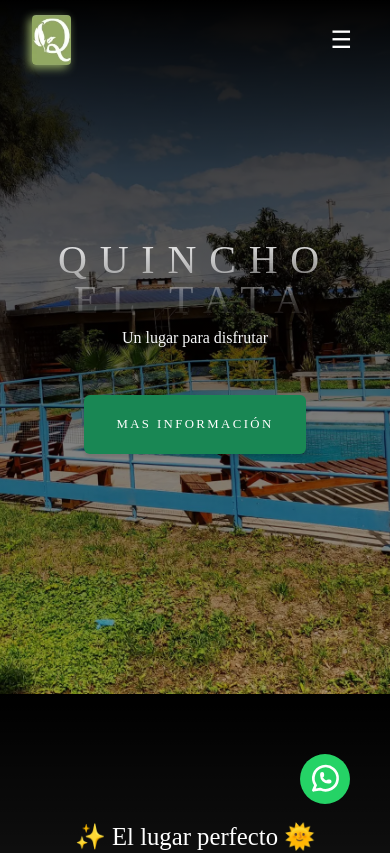
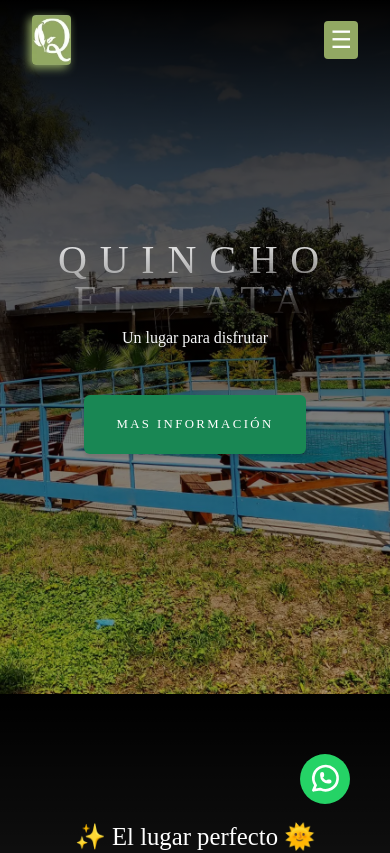
Before and after one commit to DevEzequiel14/Quincho-El-Tata, an Angular app: page / in a window 390 px wide. Shown: the top 853 px of the page. Built offline with nearby package versions, Linux system fonts and the light colour scheme.

Commit message:
add color to the background and radius to the border

```diff
--- a/src/app/shared/components/header/header-toggle/header-toggle.component.scss
+++ b/src/app/shared/components/header/header-toggle/header-toggle.component.scss
@@ -1,18 +1,15 @@
 @use "../../../../../styles";
 
 .menu-button {
-  background: none;
   border: none;
   font-size: 24px;
   cursor: pointer;
   display: none;
   color: styles.$text-color-primary;
+  background: styles.$color-primary;
+  border-radius: 4px;
 
   @media (max-width: 768px) {
     display: block;
-
-    &.scrolled {
-      color: styles.$text-color-secondary;
-    }
   }
 }
```
